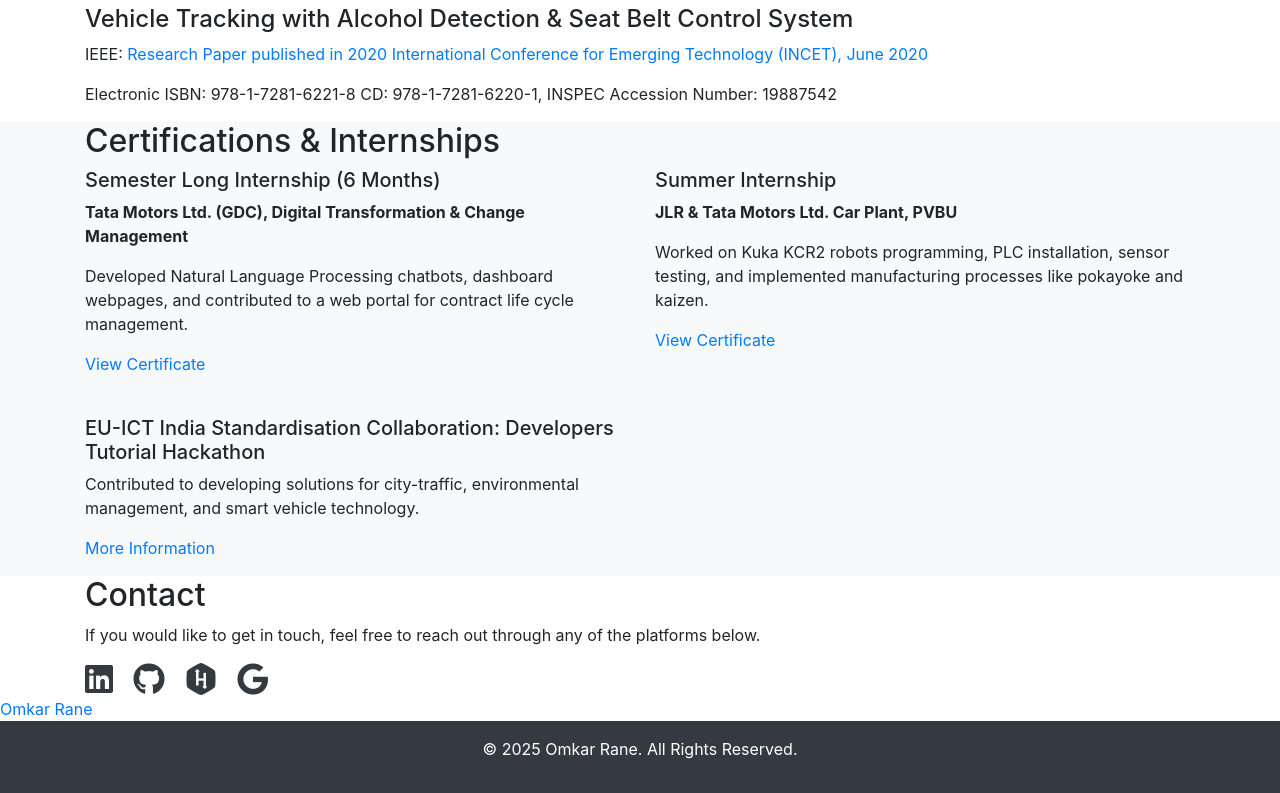
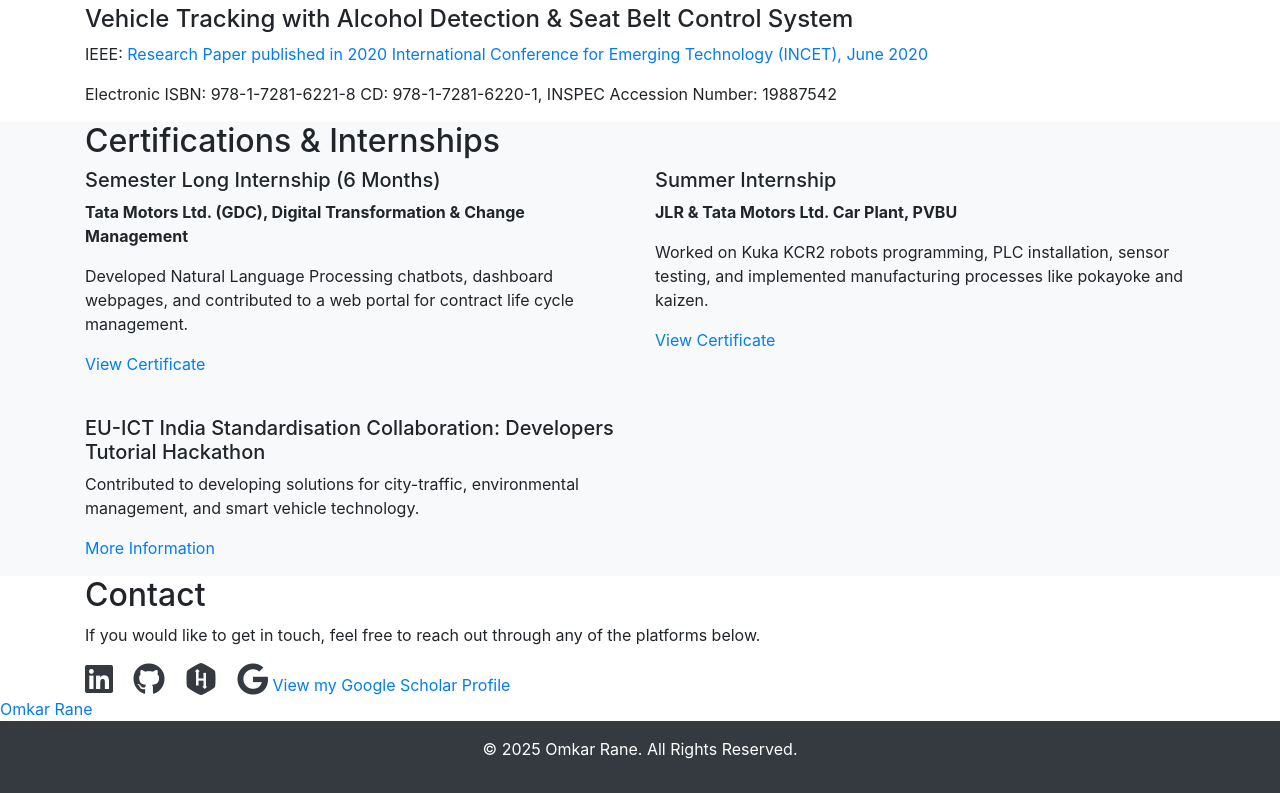
Before and after one commit to omkar2005203/ProfileBot, a plain HTML site: page index.html in a window 1280 px wide. Shown: the part 1906-2699 px from the top of the page. Drawn offline with nearby package versions, Linux system fonts and the light colour scheme.

Commit message:
Update index.html

```diff
--- a/index.html
+++ b/index.html
@@ -224,6 +224,8 @@
                 <a href="https://github.com/omkar2005203" class="text-dark mr-3"><i class="fab fa-github fa-2x"></i></a>
                 <a href="https://www.hackerrank.com/omkar_2005203" class="text-dark mr-3"><i class="fab fa-hackerrank fa-2x"></i></a>
                 <a href="https://g.dev/Omkar_Rane" class="text-dark"><i class="fab fa-google fa-2x"></i></a>
+                <a href="https://scholar.google.com/citations?user=yNNSOu0AAAAJ&hl=en" target="_blank" rel="noopener noreferrer">View my Google Scholar Profile</a>
+
             </div>
         </div>
         <div class="badge-base LI-profile-badge" data-locale="en_US" data-size="large" data-theme="light" data-type="HORIZONTAL" data-vanity="omkarane" data-version="v1"><a class="badge-base__link LI-simple-link" href="https://in.linkedin.com/in/omkarane?trk=profile-badge">Omkar Rane</a></div>
```
